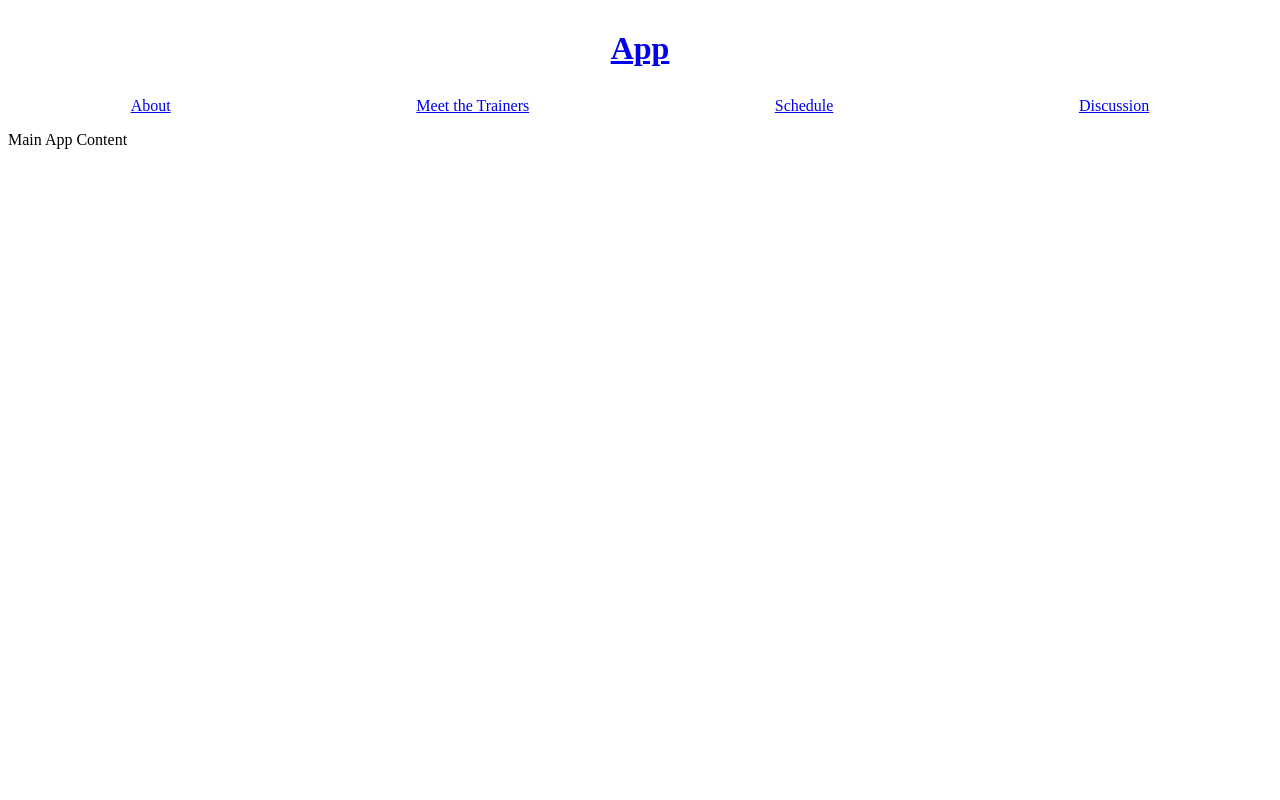
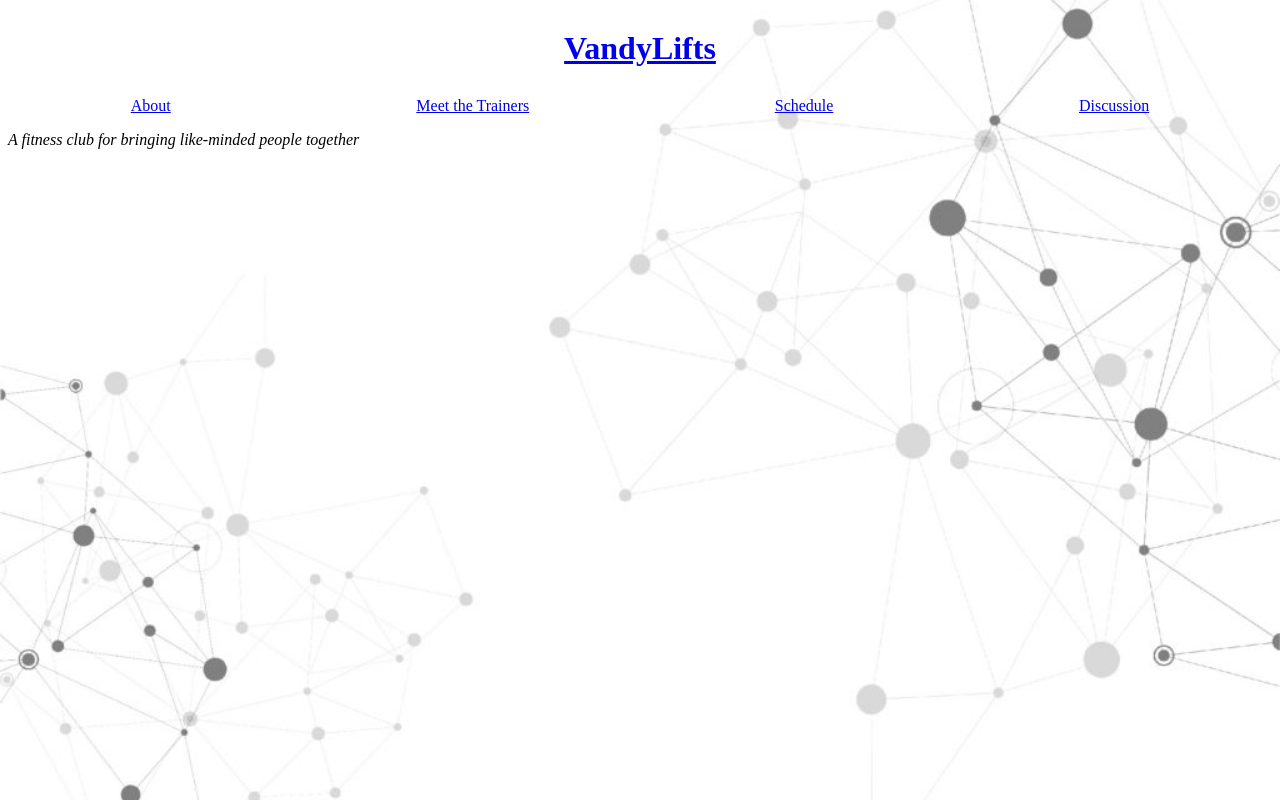
Before and after one commit to lucasschnee/Group7SoftwareProject, a React (Create React App) app in the folder client/: page / in a window 1280 px wide. Built offline with nearby package versions, Linux system fonts and the light colour scheme; the HTML template or start-up script is replaced by a standard one.

Commit message:
added background

```diff
--- a/client/src/About.js
+++ b/client/src/About.js
@@ -1,4 +1,5 @@
 import React from 'react';
+import Footer from './Footer';
 
 function About() {
   return (
--- a/client/src/App.css
+++ b/client/src/App.css
@@ -18,3 +18,11 @@ h1.app-title {
   text-align: center;
   margin: 30px 0;
 }
+
+body {
+  background-image: url('/gym_image.png');
+  background-size: cover; /* This ensures the image covers the entire viewport */
+  background-repeat: no-repeat; /* This prevents the image from repeating if it's too small for the container */
+  background-attachment: fixed; /* This makes sure the background stays in place while the content scrolls */
+  background-position: center center; /* This centers the image */
+}
--- a/client/src/App.js
+++ b/client/src/App.js
@@ -11,7 +11,7 @@ function App() {
   return (
     <Router>
       <div className="app-container">
-        <h1 className="app-title"><Link to="/">App</Link></h1>
+        <h1 className="app-title"><Link to="/">VandyLifts</Link></h1>
         <nav>
           <ul>
             <li><Link to="/about">About</Link></li>
@@ -22,7 +22,7 @@ function App() {
         </nav>
 
         <Routes>
-          <Route path="/" element={<div>Main App Content</div>} />
+          <Route path="/" element={<div><em>A fitness club for bringing like-minded people together</em></div>} />
           <Route path="/about" element={<About />} />
           <Route path="/trainers" element={<Trainers />} />
           <Route path="/schedule" element={<Schedule />} />
```
Also changed, not shown: client/gym_image.png (added), 1 other file (tests, documents, lock files or other folders).
